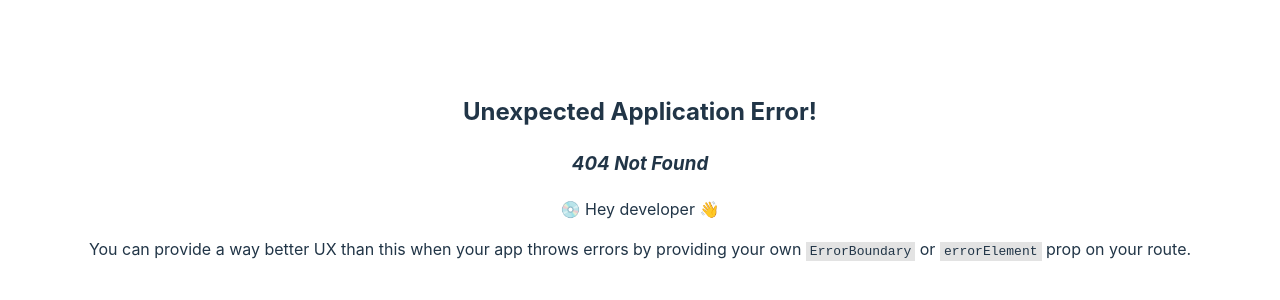
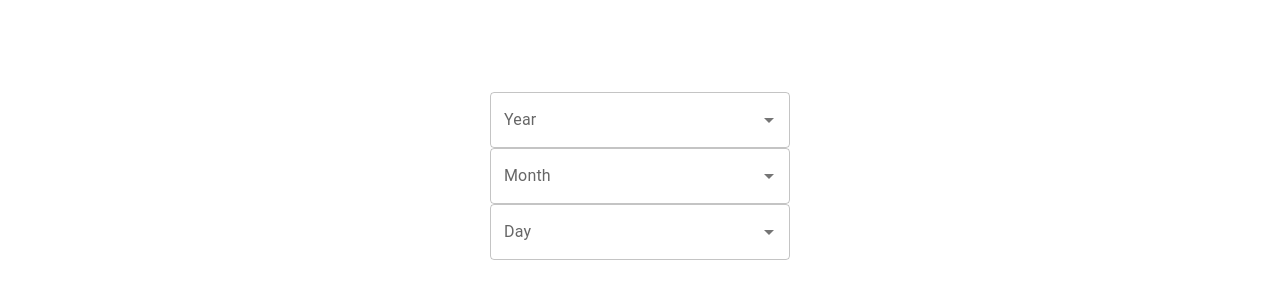
Before and after one commit to N0FreeLunch/Mui, a React (Vite) app: page /birthday in a window 1280 px wide. Before the commit this address had no page. Shown: the part 224-524 px from the top of the page. Built offline with nearby package versions, Linux system fonts and the light colour scheme.

Commit message:
생년월일 폼 구현

```diff
--- a/src/pages/SampleForm/index.ts
+++ b/src/pages/SampleForm/index.ts
@@ -1,4 +1,4 @@
-import Sample1 from './ui/Sample1';
-import Sample2 from './ui/Sample2';
+import YearPage from './ui/YearPage';
+import BirthDayPage from './ui/BirthDayPage';
 
-export { Sample1, Sample2 }
+export { YearPage, BirthDayPage }
--- /dev/null
+++ b/src/pages/SampleForm/ui/BirthDayPage.tsx
@@ -0,0 +1,13 @@
+import { Year, Month, Day } from '@src/shared/ui/date/index'
+
+const BirthDayPage = () => {
+  return (
+    <>
+      <Year/>
+      <Month/>
+      <Day/>
+    </>
+  );
+}
+
+export default BirthDayPage;
--- /dev/null
+++ b/src/shared/ui/date/Day.tsx
@@ -0,0 +1,16 @@
+import TextField from '@mui/material/TextField';
+import Autocomplete from '@mui/material/Autocomplete';
+
+const dayList = [...Array(31).keys()].map(e => String(e+1));
+
+export default function Month() {
+  return (
+    <Autocomplete
+      disablePortal
+      id="Month-selector"
+      options={dayList}
+      sx={{ width: 300 }}
+      renderInput={(params) => <TextField {...params} label="Day" />}
+    />
+  );
+}
--- /dev/null
+++ b/src/shared/ui/date/Month.tsx
@@ -0,0 +1,16 @@
+import TextField from '@mui/material/TextField';
+import Autocomplete from '@mui/material/Autocomplete';
+
+const monthList = [...Array(12).keys()].map(e => String(e+1));
+
+export default function Month() {
+  return (
+    <Autocomplete
+      disablePortal
+      id="Month-selector"
+      options={monthList}
+      sx={{ width: 300 }}
+      renderInput={(params) => <TextField {...params} label="Month" />}
+    />
+  );
+}
--- /dev/null
+++ b/src/shared/ui/date/Year.tsx
@@ -0,0 +1,19 @@
+import TextField from '@mui/material/TextField';
+import Autocomplete from '@mui/material/Autocomplete';
+
+const currentYear = new Date().getFullYear();
+const yearList = [...Array(100).keys()].map(e => {
+	return String(currentYear-e);
+});
+
+export default function Year() {
+  return (
+    <Autocomplete
+      disablePortal
+      id="year-selector"
+      options={yearList}
+      sx={{ width: 300 }}
+      renderInput={(params) => <TextField {...params} label="Year" />}
+    />
+  );
+}
--- /dev/null
+++ b/src/shared/ui/date/index.ts
@@ -0,0 +1,5 @@
+import Year from './Year';
+import Month from './Month';
+import Day from './Day';
+
+export { Year, Month, Day }
```
Also changed, not shown: src/pages/Routing.tsx (+5 -5 lines).
